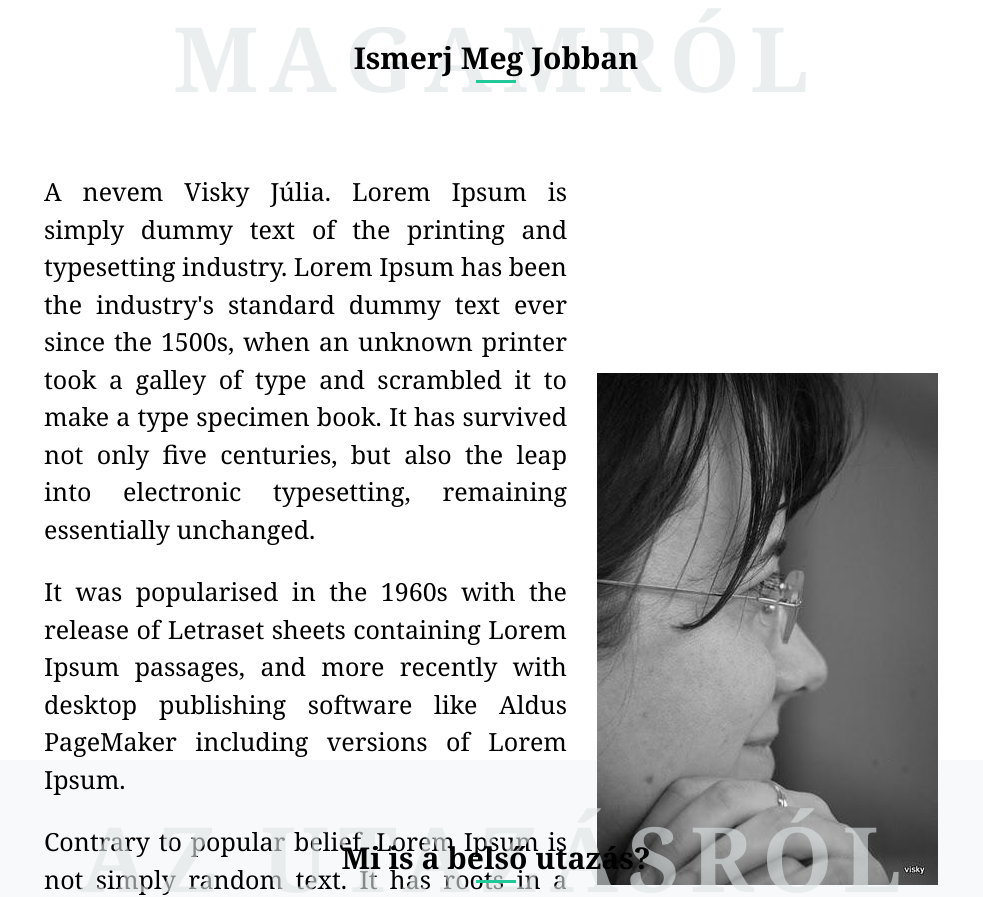
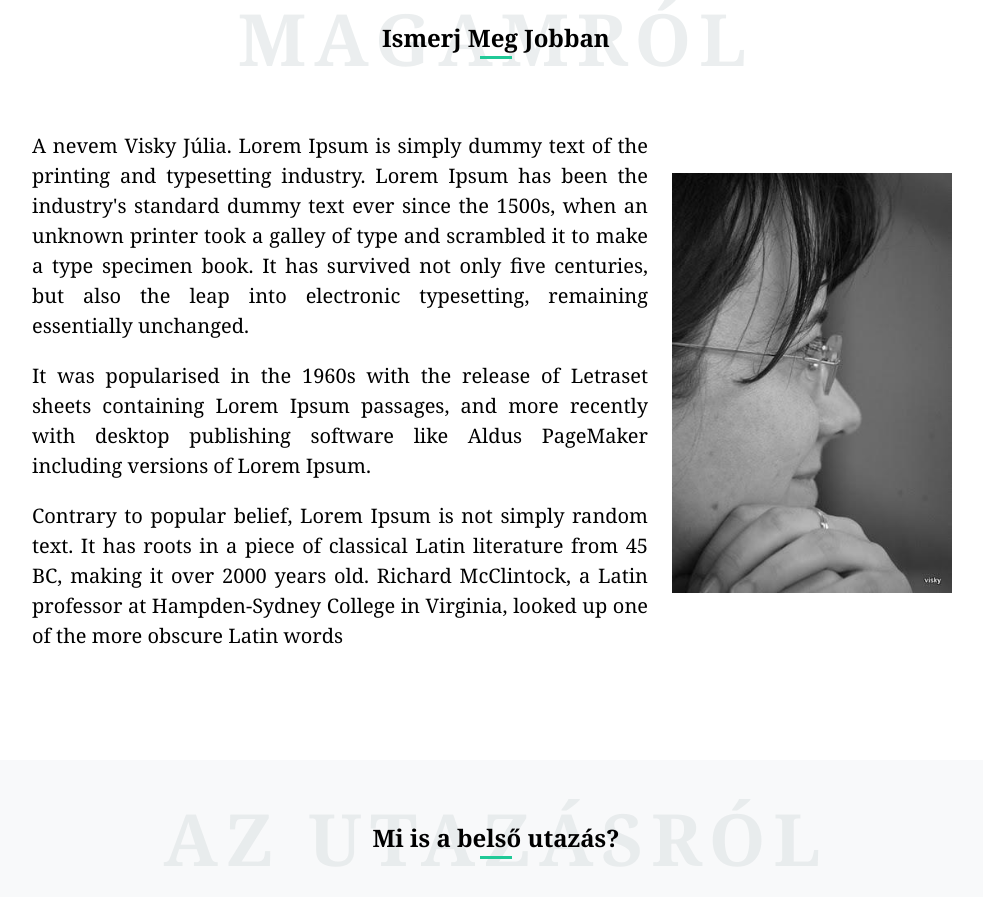
Before and after one commit to visky-krisztina/viskyjulia, a React (Vite) app: page / in a window 1280 px wide. Shown: the part 840-1737 px from the top of the page, without its empty margins (272-1255 px from the left). Built offline with nearby package versions, Linux system fonts and the light colour scheme.

Commit message:
final changes for css

```diff
--- a/src/css/Landing.css
+++ b/src/css/Landing.css
@@ -75,7 +75,10 @@
 	row-gap: 2.5rem;
 	font-size: 2.5rem !important;
 }
-
+.right img {
+	width: 35rem;
+	margin-top: -2rem !important;
+}
 .left img {
 	width: 25rem;
 	margin-top: -2rem !important;
--- a/src/index.css
+++ b/src/index.css
@@ -7,7 +7,7 @@
 }
 
 html {
-	font-size: 62.5%;
+	font-size: 8px;
 }
 
 :root {
```
